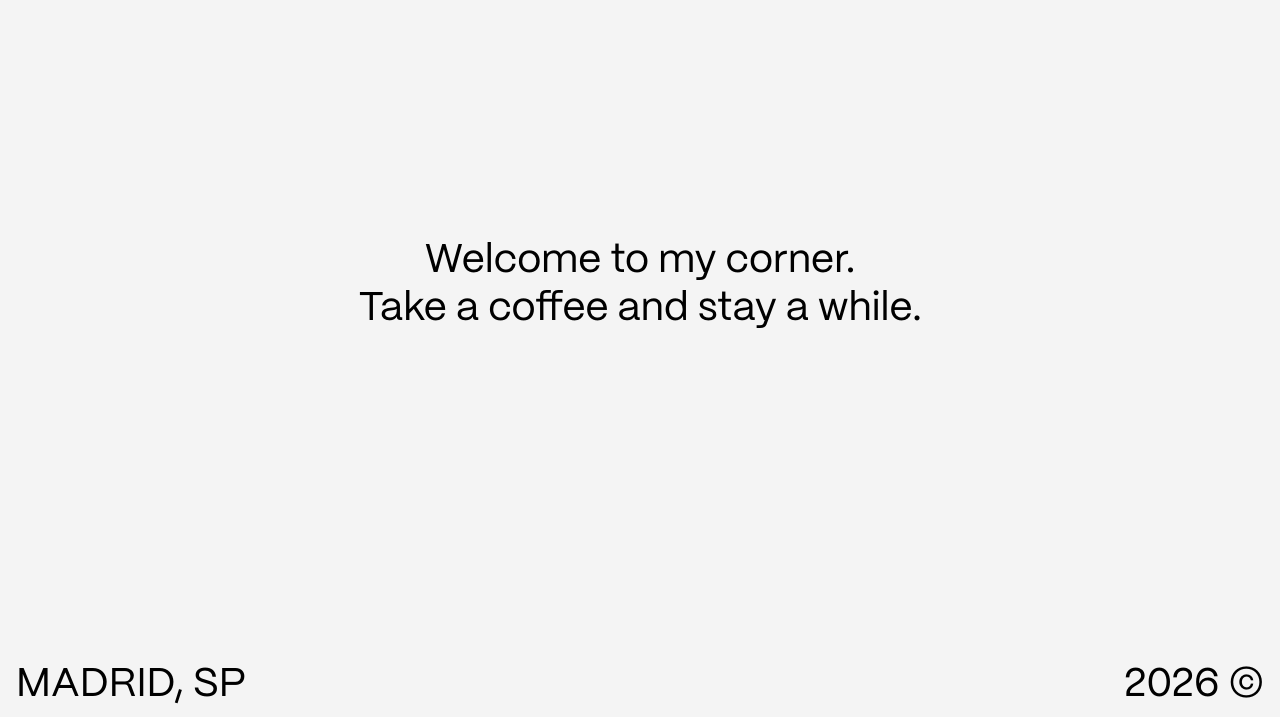
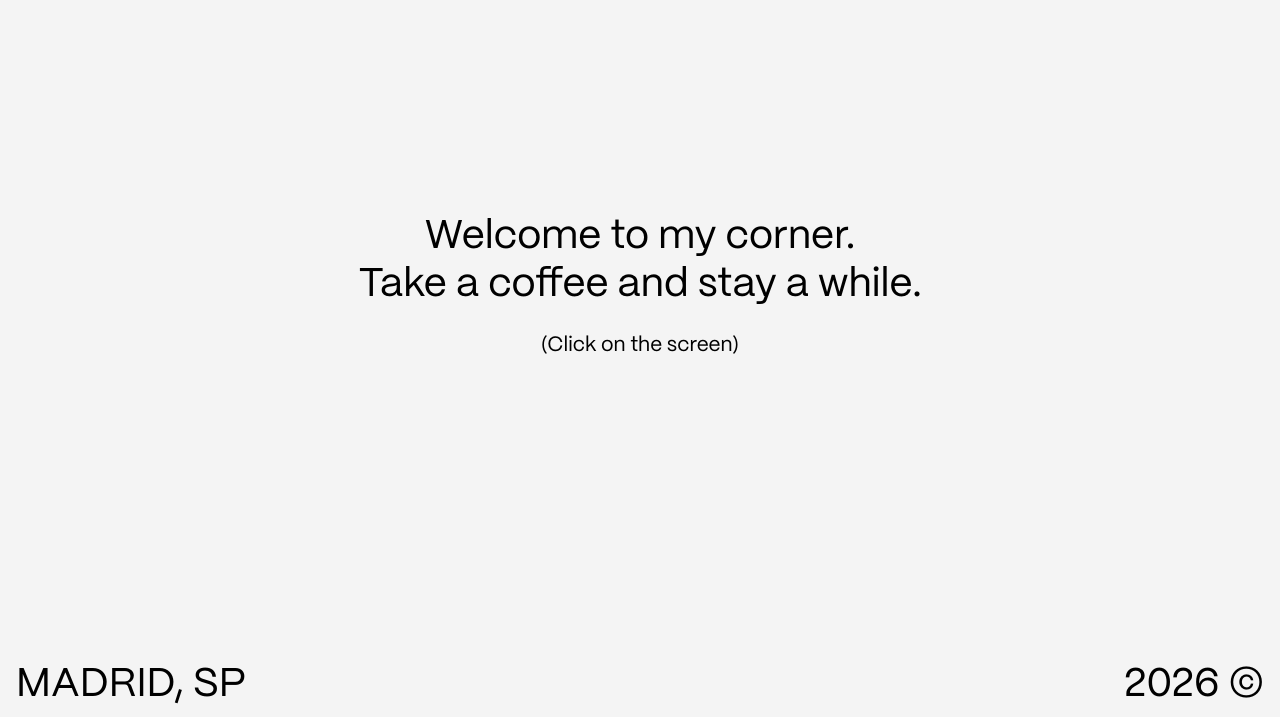
Before and after one commit to lauralazaro/PORTFOLIO-LAURA-LAZARO, a plain HTML site: page index.html in a window 1280 px wide. Shown: the part 83-800 px from the top of the page. Drawn offline with nearby package versions, Linux system fonts and the light colour scheme.

Commit message:
click on screen

```diff
--- a/css/style.css
+++ b/css/style.css
@@ -398,6 +398,7 @@ border: none !important;
 
 .hero {
   display: flex;
+  flex-direction: column;
   justify-content: center;
   align-items: center;
 }
@@ -1231,3 +1232,15 @@ body.work footer {
 .page-archive main {
   flex: 1;
 }
+/* TOUCH TEXT PROMPT */
+.touch-text {
+  display: none;
+  text-align: center;
+  margin-top: 1rem;
+}
+
+@media (hover: none), (pointer: coarse) {
+  .touch-text {
+    display: block;
+  }
+}
--- a/index.html
+++ b/index.html
@@ -58,6 +58,7 @@
           <h1>Welcome to my corner.
             <br>
             Take a coffee and stay a while.</h1>
+          <h2 class="touch-text">(Click on the screen)</h2>
           <!-- <div class="hero-marquee">
             <h1 id="heroLoop" aria-label="PELOTEO PELOTEO PELOTEO PELOTEO">
               <span class="word">
```
